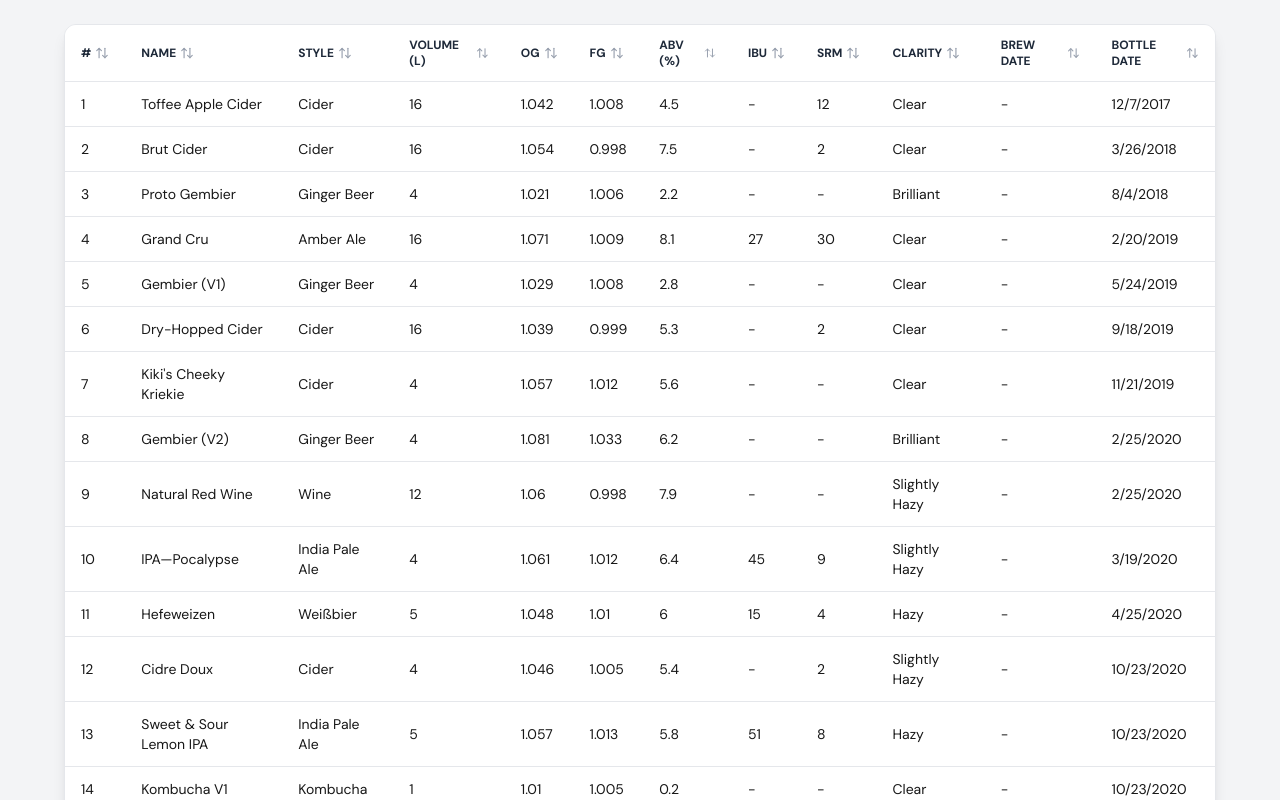
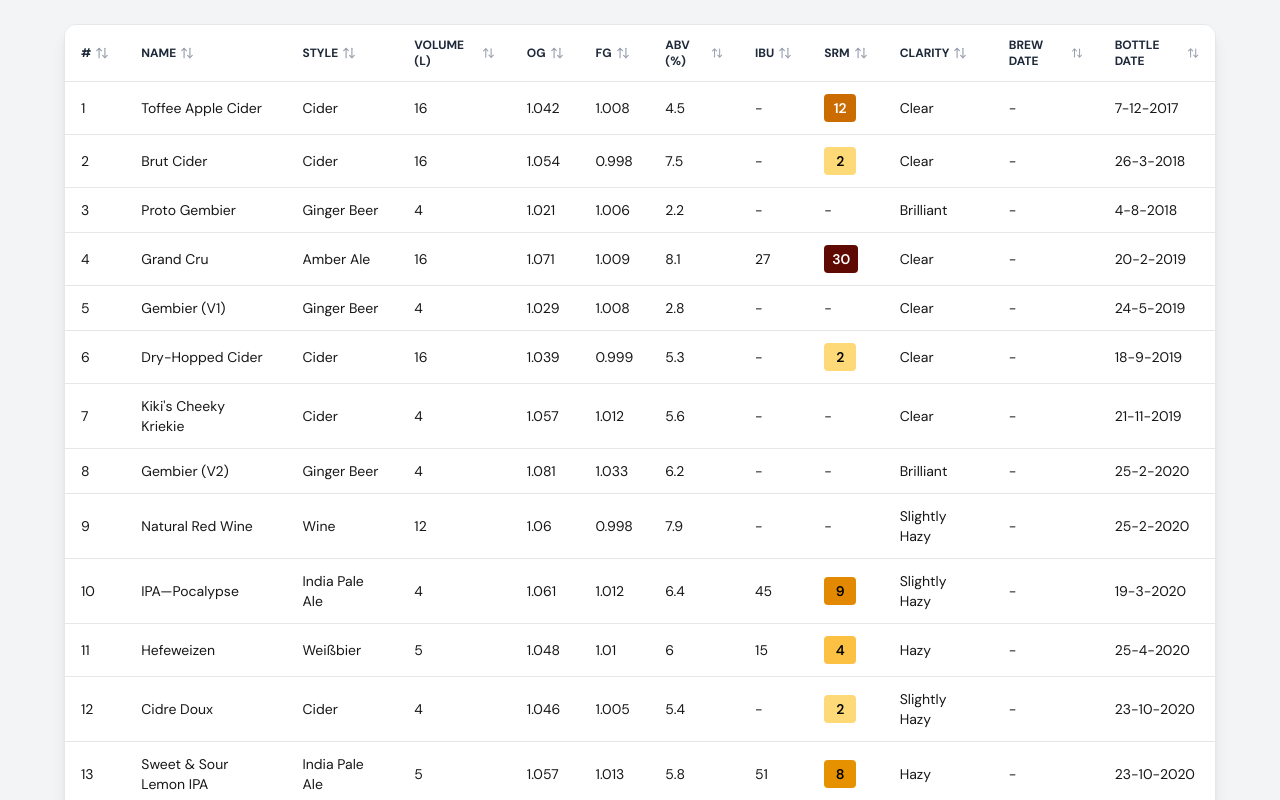
Before and after one commit to AJGeel/brouwerij-geel-next, a Next.js app: page / in a window 1280 px wide. Shown: the top 800 px of the page. Built offline with nearby package versions, Linux system fonts and the light colour scheme.

Commit message:
Add SRM colour mappings

```diff
--- a/src/app/page.tsx
+++ b/src/app/page.tsx
@@ -1,130 +1,11 @@
 "use client";
 
-import { brewingLog, BrewingRecord } from "@/data/brewingLog";
-import {
-  ColumnDef,
-  flexRender,
-  getCoreRowModel,
-  getSortedRowModel,
-  SortingState,
-  useReactTable,
-} from "@tanstack/react-table";
-import { useState } from "react";
-import { ArrowUpDown, ArrowUp, ArrowDown } from "lucide-react";
-import { cn } from "@/utils/cn";
-import { formatDate } from "@/utils/formatDate";
-
-const columns: ColumnDef<BrewingRecord>[] = [
-  { accessorKey: "number", header: "#" },
-  { accessorKey: "name", header: "Name" },
-  { accessorKey: "style", header: "Style" },
-  { accessorKey: "volume", header: "Volume (L)" },
-  { accessorKey: "og", header: "OG" },
-  { accessorKey: "fg", header: "FG" },
-  { accessorKey: "abv", header: "ABV (%)" },
-  { accessorKey: "ibu", header: "IBU" },
-  { accessorKey: "srm", header: "SRM" },
-  {
-    accessorKey: "clarity",
-    header: "Clarity",
-  },
-  {
-    accessorKey: "brewDate",
-    header: "Brew Date",
-    cell: (info) => formatDate(info.getValue()),
-  },
-  {
-    accessorKey: "bottleDate",
-    header: "Bottle Date",
-    cell: (info) => formatDate(info.getValue()),
-  },
-];
-
-const defaultColumn: Partial<ColumnDef<BrewingRecord>> = {
-  cell: (info) => {
-    const value = info.getValue();
-
-    if (value == null || value == "") {
-      return "-";
-    }
-
-    return String(value);
-  },
-};
+import BrewingLog from "@/components/BrewingLog";
 
 export default function Home() {
-  const [sorting, setSorting] = useState<SortingState>([]);
-
-  const table = useReactTable({
-    data: brewingLog,
-    columns,
-    state: { sorting },
-    onSortingChange: setSorting,
-    getCoreRowModel: getCoreRowModel(),
-    getSortedRowModel: getSortedRowModel(),
-    defaultColumn,
-  });
-
   return (
     <div className="flex flex-col items-center p-6 bg-gray-100 min-h-screen">
-      <div className="overflow-x-auto w-full max-w-6xl rounded-xl border border-gray-200 shadow-lg">
-        <table className="w-full text-sm text-left border-collapse">
-          <thead className="text-gray-800 uppercase text-xs font-semibold bg-white">
-            {table.getHeaderGroups().map((headerGroup) => (
-              <tr key={headerGroup.id}>
-                {headerGroup.headers.map((header) => {
-                  const isSorted = header.column.getIsSorted();
-
-                  return (
-                    <th
-                      key={header.id}
-                      className="px-4 py-3 border-b border-gray-200 cursor-pointer select-none"
-                      onClick={header.column.getToggleSortingHandler()}
-                    >
-                      <div className="flex items-center gap-1">
-                        {header.isPlaceholder
-                          ? null
-                          : flexRender(
-                              header.column.columnDef.header,
-                              header.getContext()
-                            )}
-                        {isSorted === "asc" && (
-                          <ArrowUp size={14} className="text-gray-600" />
-                        )}
-                        {isSorted === "desc" && (
-                          <ArrowDown size={14} className="text-gray-600" />
-                        )}
-                        {!isSorted && (
-                          <ArrowUpDown size={14} className="text-gray-400" />
-                        )}
-                      </div>
-                    </th>
-                  );
-                })}
-              </tr>
-            ))}
-          </thead>
-          <tbody>
-            {table.getRowModel().rows.map((row) => (
-              <tr
-                key={row.id}
-                className={cn(
-                  "bg-white hover:bg-gray-100 transition-colors duration-250"
-                )}
-              >
-                {row.getVisibleCells().map((cell) => (
-                  <td
-                    key={cell.id}
-                    className="px-4 py-3 border-b border-gray-200"
-                  >
-                    {flexRender(cell.column.columnDef.cell, cell.getContext())}
-                  </td>
-                ))}
-              </tr>
-            ))}
-          </tbody>
-        </table>
-      </div>
+      <BrewingLog />
     </div>
   );
 }
--- /dev/null
+++ b/src/components/BrewingLog/BrewingLog.tsx
@@ -0,0 +1,161 @@
+"use client";
+
+import { brewingLog, BrewingRecord } from "@/data/brewingLog";
+import {
+  CellContext,
+  ColumnDef,
+  flexRender,
+  getCoreRowModel,
+  getSortedRowModel,
+  SortingState,
+  useReactTable,
+} from "@tanstack/react-table";
+import { useState } from "react";
+import { ArrowUpDown, ArrowUp, ArrowDown } from "lucide-react";
+import { cn } from "@/utils/cn";
+import { formatDate } from "@/utils/formatDate";
+import { srmColors } from "@/data/srmColors";
+import { getContrastTextColor } from "@/utils/getContrastTextColor";
+
+const renderSrmCell = (info: CellContext<BrewingRecord, unknown>) => {
+  const value = info.getValue<number>();
+
+  if (!value) {
+    return "-";
+  }
+
+  const color = srmColors[value];
+
+  const textColor = getContrastTextColor(color);
+
+  return (
+    <span
+      className="px-2 py-1 rounded font-semibold min-w-8 text-center inline-block"
+      style={{
+        backgroundColor: color,
+        color: textColor,
+      }}
+    >
+      {value}
+    </span>
+  );
+};
+
+const renderDefaultColumn: Partial<ColumnDef<BrewingRecord>> = {
+  cell: (info) => {
+    const value = info.getValue();
+
+    if (value == null || value == "") {
+      return "-";
+    }
+
+    return String(value);
+  },
+};
+
+const columns: ColumnDef<BrewingRecord>[] = [
+  { accessorKey: "number", header: "#" },
+  { accessorKey: "name", header: "Name" },
+  { accessorKey: "style", header: "Style" },
+  { accessorKey: "volume", header: "Volume (L)" },
+  { accessorKey: "og", header: "OG" },
+  { accessorKey: "fg", header: "FG" },
+  { accessorKey: "abv", header: "ABV (%)" },
+  { accessorKey: "ibu", header: "IBU" },
+  {
+    accessorKey: "srm",
+    header: "SRM",
+    cell: renderSrmCell,
+  },
+  {
+    accessorKey: "clarity",
+    header: "Clarity",
+  },
+  {
+    accessorKey: "brewDate",
+    header: "Brew Date",
+    cell: (info) => formatDate(info.getValue()),
+  },
+  {
+    accessorKey: "bottleDate",
+    header: "Bottle Date",
+    cell: (info) => formatDate(info.getValue()),
+  },
+];
+
+const BrewingLog = () => {
+  const [sorting, setSorting] = useState<SortingState>([]);
+
+  const table = useReactTable({
+    data: brewingLog,
+    columns,
+    state: { sorting },
+    onSortingChange: setSorting,
+    getCoreRowModel: getCoreRowModel(),
+    getSortedRowModel: getSortedRowModel(),
+    defaultColumn: renderDefaultColumn,
+  });
+
+  return (
+    <div className="overflow-x-auto w-full max-w-6xl rounded-xl border border-gray-200 shadow-lg">
+      <table className="w-full text-sm text-left border-collapse">
+        <thead className="text-gray-800 uppercase text-xs font-semibold bg-white">
+          {table.getHeaderGroups().map((headerGroup) => (
+            <tr key={headerGroup.id}>
+              {headerGroup.headers.map((header) => {
+                const isSorted = header.column.getIsSorted();
+
+                return (
+                  <th
+                    key={header.id}
+                    className="px-4 py-3 border-b border-gray-200 cursor-pointer select-none"
+                    onClick={header.column.getToggleSortingHandler()}
+                  >
+                    <div className="flex items-center gap-1">
+                      {header.isPlaceholder
+                        ? null
+                        : flexRender(
+                            header.column.columnDef.header,
+                            header.getContext()
+                          )}
+                      {isSorted === "asc" && (
+                        <ArrowUp size={14} className="text-gray-600" />
+                      )}
+                      {isSorted === "desc" && (
+                        <ArrowDown size={14} className="text-gray-600" />
+                      )}
+                      {!isSorted && (
+                        <ArrowUpDown size={14} className="text-gray-400" />
+                      )}
+                    </div>
+                  </th>
+                );
+              })}
+            </tr>
+          ))}
+        </thead>
+        <tbody>
+          {table.getRowModel().rows.map((row) => (
+            <tr
+              key={row.id}
+              className={cn(
+                "bg-white hover:bg-gray-100 transition-colors duration-250"
+              )}
+            >
+              {row.getVisibleCells().map((cell) => (
+                <td
+                  key={cell.id}
+                  className="px-4 py-3 border-b border-gray-200"
+                >
+                  {flexRender(cell.column.columnDef.cell, cell.getContext())}
+                </td>
+              ))}
+            </tr>
+          ))}
+        </tbody>
+      </table>
+    </div>
+  );
+};
+
+export default BrewingLog;
--- /dev/null
+++ b/src/components/BrewingLog/index.ts
@@ -0,0 +1 @@
+export { default } from "./BrewingLog";
--- /dev/null
+++ b/src/data/srmColors.ts
@@ -0,0 +1,44 @@
+type HEXColor = string;
+
+export const srmColors: Record<number, HEXColor> = {
+  1: "#FEE799",
+  2: "#FDD978",
+  3: "#FDCB5A",
+  4: "#FCC143",
+  5: "#F7B324",
+  6: "#F5A800",
+  7: "#EE9E00",
+  8: "#E69100",
+  9: "#E38901",
+  10: "#DA7E01",
+  11: "#D37400",
+  12: "#CB6C00",
+  13: "#C66401",
+  14: "#BF5C01",
+  15: "#B65300",
+  16: "#B04F00",
+  17: "#AC4701",
+  18: "#A24001",
+  19: "#9C3900",
+  20: "#963500",
+  21: "#912F00",
+  22: "#8C2D01",
+  23: "#832501",
+  24: "#7E1F01",
+  25: "#771C01",
+  26: "#721B00",
+  27: "#6C1501",
+  28: "#670F01",
+  29: "#620F01",
+  30: "#5E0902",
+  31: "#5B0D01",
+  32: "#560C03",
+  33: "#500A08",
+  34: "#4A0605",
+  35: "#440706",
+  36: "#420807",
+  37: "#3C0908",
+  38: "#39080B",
+  39: "#390708",
+  40: "#35090A",
+};
--- a/src/utils/formatDate.ts
+++ b/src/utils/formatDate.ts
@@ -2,7 +2,7 @@ export const formatDate = (value: unknown) => {
   if (!value) return "-";
 
   try {
-    return new Date(value as string).toLocaleDateString();
+    return new Date(value as string).toLocaleDateString("nl-NL");
   } catch {
     return "-";
   }
--- /dev/null
+++ b/src/utils/getContrastTextColor.ts
@@ -0,0 +1,13 @@
+export function getContrastTextColor(hex: string): string {
+  // Strip leading #
+  const c = hex.substring(1);
+  const rgb = parseInt(c, 16);
+  const r = (rgb >> 16) & 0xff;
+  const g = (rgb >> 8) & 0xff;
+  const b = rgb & 0xff;
+
+  // Calculate luminance (WCAG formula)
+  const luminance = 0.2126 * r + 0.7152 * g + 0.0722 * b;
+
+  return luminance > 140 ? "#000000" : "#FFFFFF";
+}
```
